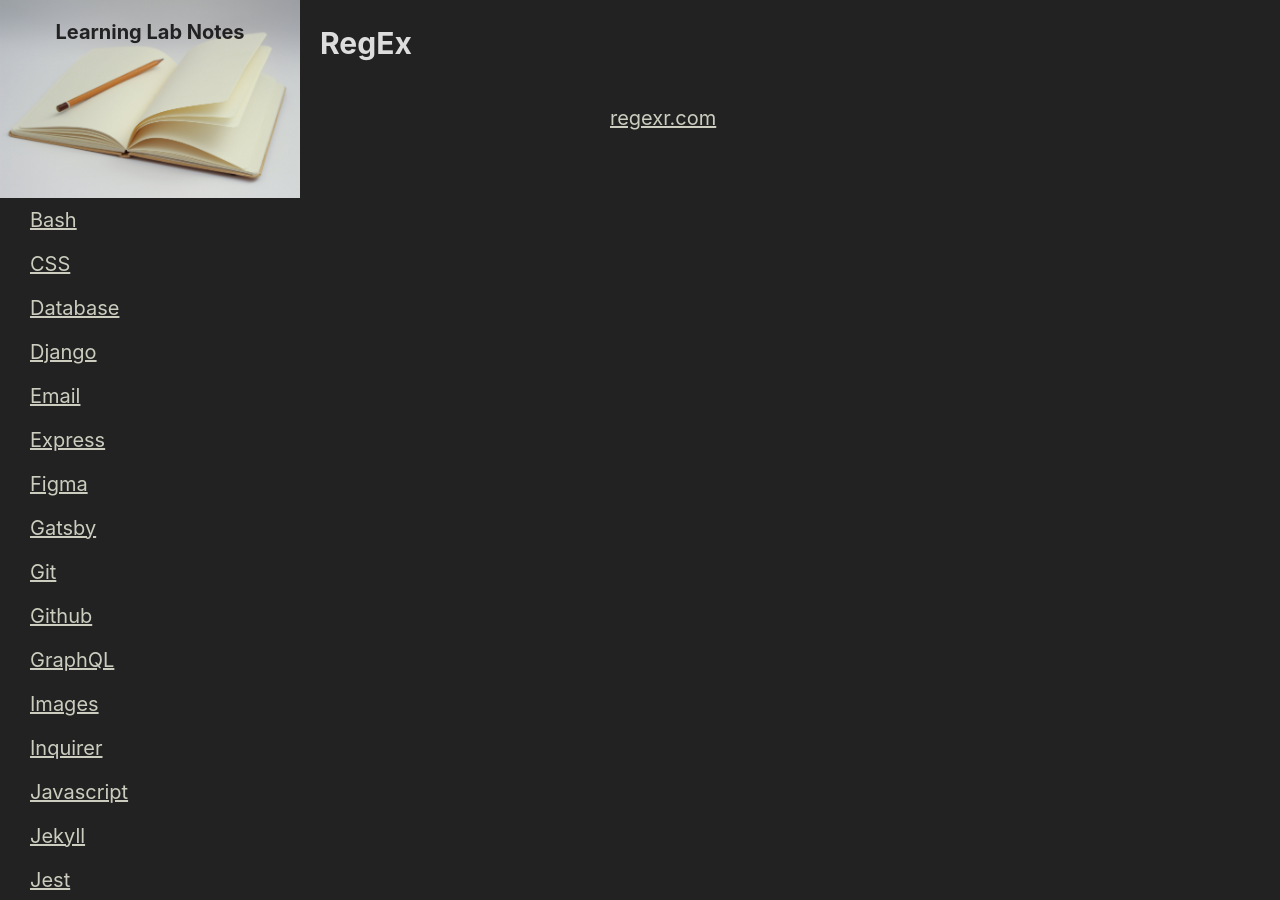
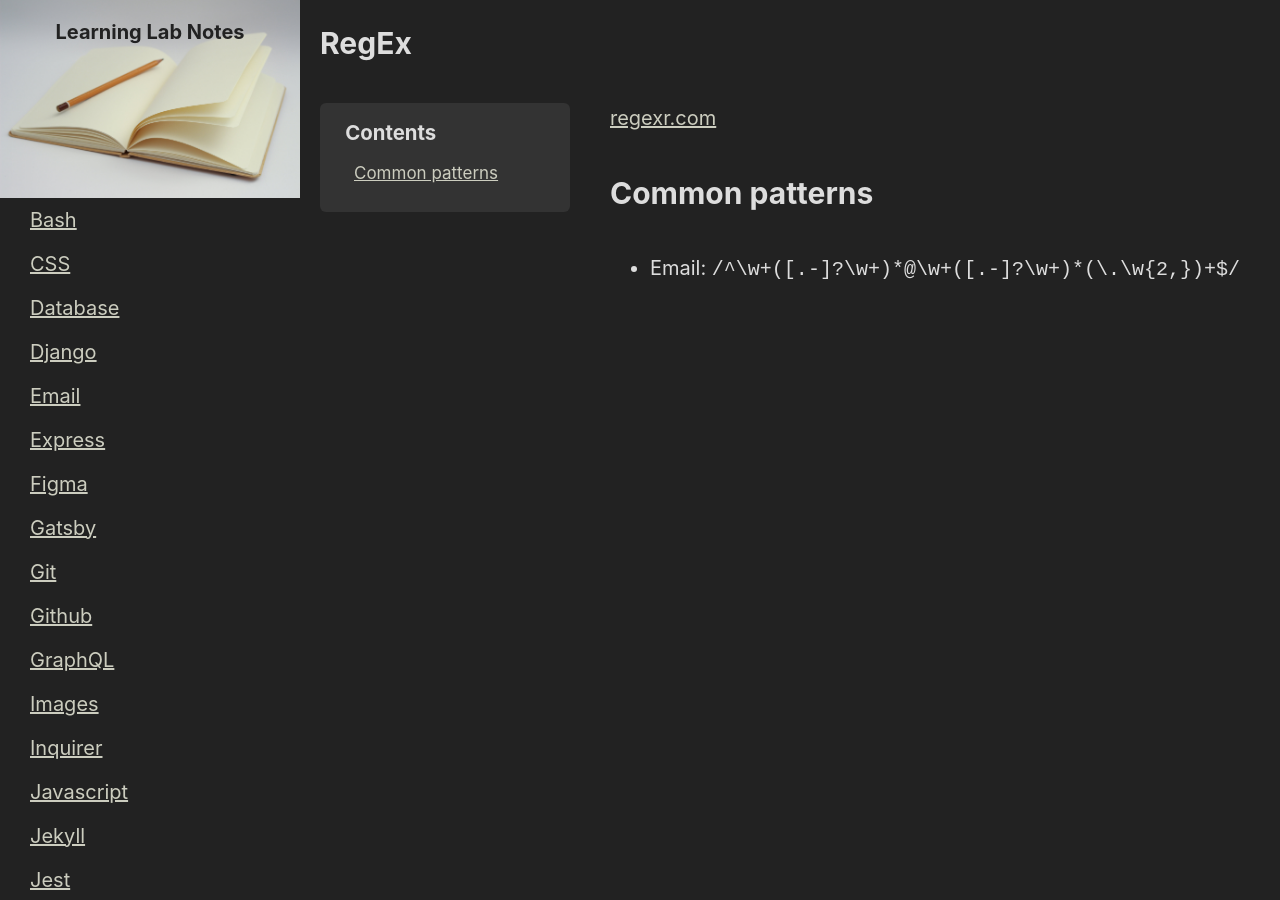
Before and after one commit to ElliotReed/learning-lab-notes, a Jekyll site: the page built from _notes/regex.md, in a window 1280 px wide. Built offline with Jekyll 4.4.1, drawn with Linux system fonts in a browser that asks for light colours.

Commit message:
added common patterns

````diff
--- a/_notes/regex.md
+++ b/_notes/regex.md
@@ -9,3 +9,7 @@ categories: ["regex"]
 {:toc}
 
 [regexr.com](https://regexr.com/)
+
+## Common patterns
+
+- Email: ```/^\w+([.-]?\w+)*@\w+([.-]?\w+)*(\.\w{2,})+$/```
````
